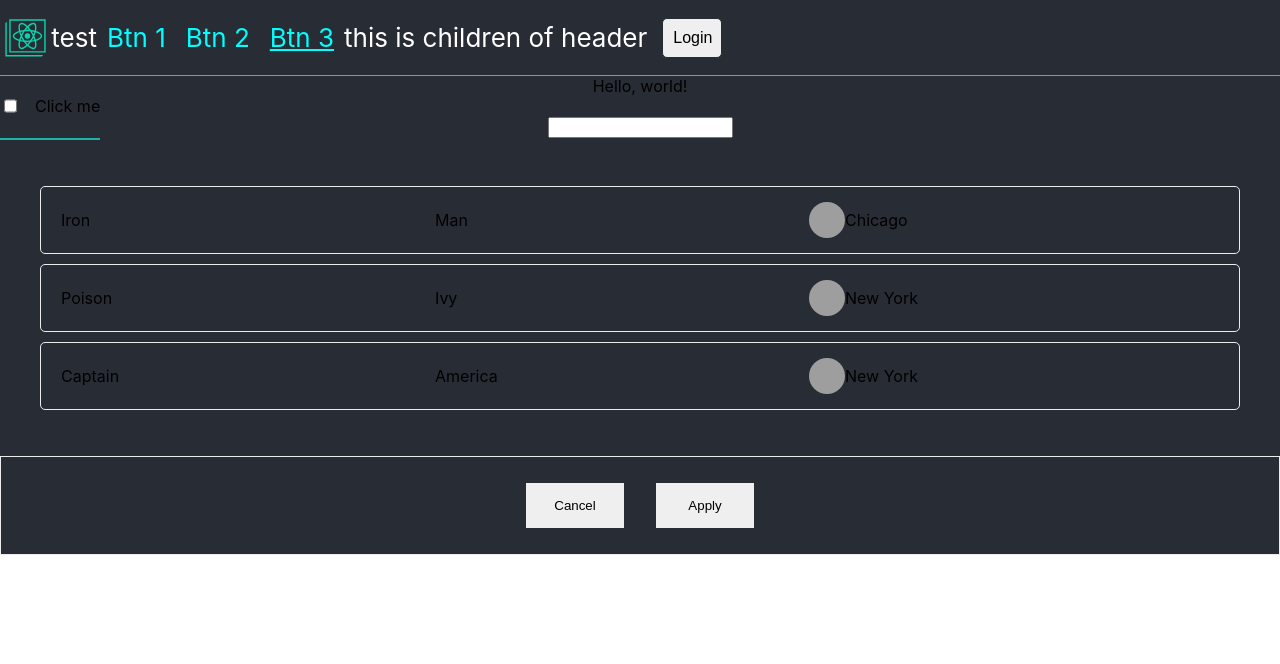
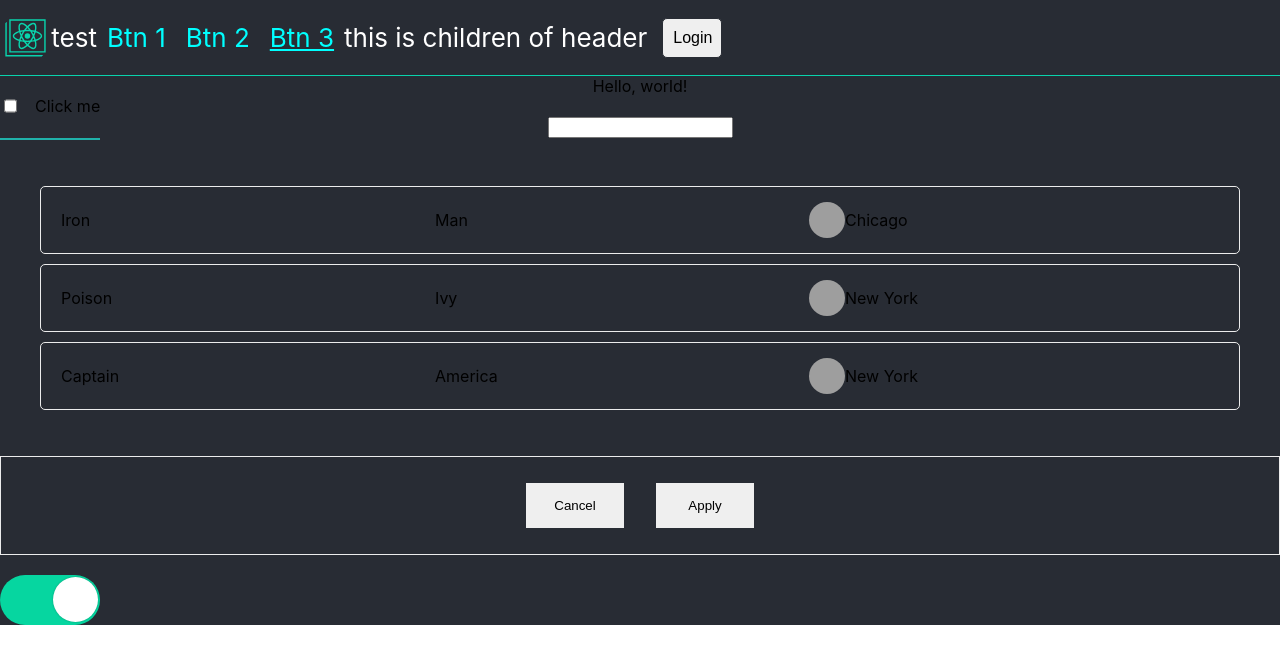
Before and after one commit to AlyonaPianykh/lecture-1-project, a React (Create React App) app: page / in a window 1280 px wide. Shown: the top 664 px of the page. Built offline with nearby package versions, Linux system fonts and the light colour scheme; grey boxes are pictures that could not be loaded.

Commit message:
Created toggle component that can switch background theme.

```diff
--- a/src/components/App/App.js
+++ b/src/components/App/App.js
@@ -4,6 +4,7 @@ import { ButtonAsClass as Button } from '../Button/Button';
 import { Header } from '../Header/Header';
 import Checkbox from '../Checkbox/Checkbox';
 import { Input } from '../Input/Input';
+import { Toggle } from '../toggleButton/Toggle'
 
 import './App.css';
 
@@ -113,6 +114,11 @@ class AppTheReal extends Component {
         <div className="divider"/>
         <ul className="list">{renderPeopleList()}</ul>
         {this.renderActionsBlock()}
+
+        <Toggle
+            checked={isDarkTheme}
+            handleToggle={this.onApplyBtnClick}
+        />
       </div>
     );
   }
--- /dev/null
+++ b/src/components/toggleButton/Toggle.css
@@ -0,0 +1,40 @@
+.toggleCheckbox {
+    height: 0;
+    width: 0;
+    visibility: hidden;
+}
+
+.toggleLabel {
+    display: flex;
+    align-items: center;
+    justify-content: space-between;
+    cursor: pointer;
+    width: 100px;
+    height: 50px;
+    background: grey;
+    border-radius: 100px;
+    position: relative;
+    transition: background-color .2s;
+}
+
+.toggleLabel .toggleButton {
+    content: '';
+    position: absolute;
+    top: 2px;
+    left: 2px;
+    width: 45px;
+    height: 45px;
+    border-radius: 45px;
+    transition: 0.2s;
+    background: #fff;
+    box-shadow: 0 0 2px 0 rgba(10, 10, 10, 0.29);
+}
+
+.toggleCheckbox:checked + .toggleLabel .toggleButton {
+    left: calc(100% - 2px);
+    transform: translateX(-100%);
+}
+
+.toggleLabel:active .toggleButton {
+    width: 60px;
+}
--- /dev/null
+++ b/src/components/toggleButton/Toggle.js
@@ -0,0 +1,24 @@
+import React from 'react';
+
+import './Toggle.css'
+
+export const Toggle = ({ checked, handleToggle }) => {
+    return (
+        <>
+            <input
+                checked={checked}
+                onChange={handleToggle}
+                className="toggleCheckbox"
+                id={'toggleNew'}
+                type="checkbox"
+            />
+            <label
+                style={{ background: checked && '#06D6A0' }}
+                className="toggleLabel"
+                htmlFor={`toggleNew`}
+            >
+                <span className={`toggleButton`}/>
+            </label>
+        </>
+    );
+};
```
Also changed, not shown: src/components/Button/Button.js (+2 -5 lines).
